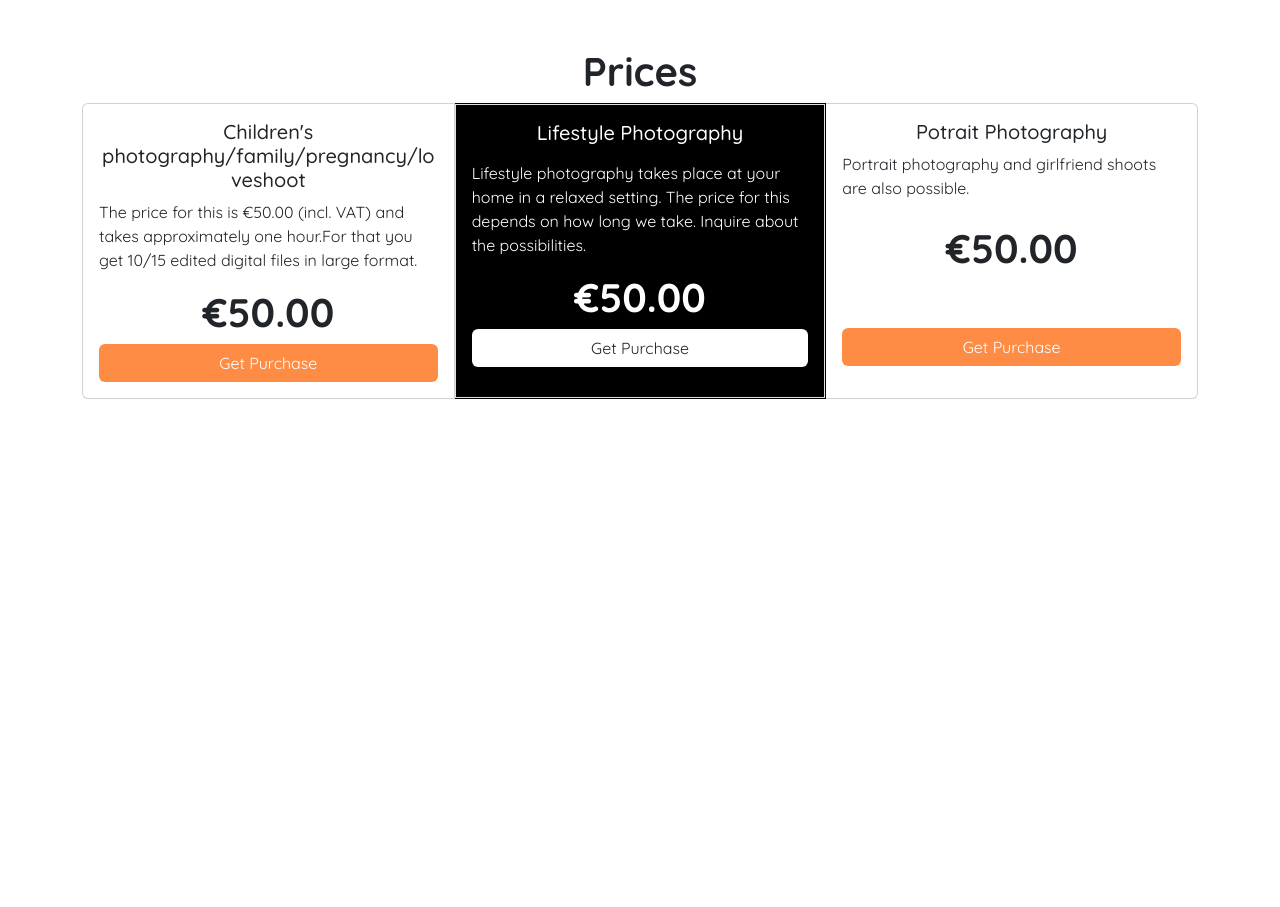
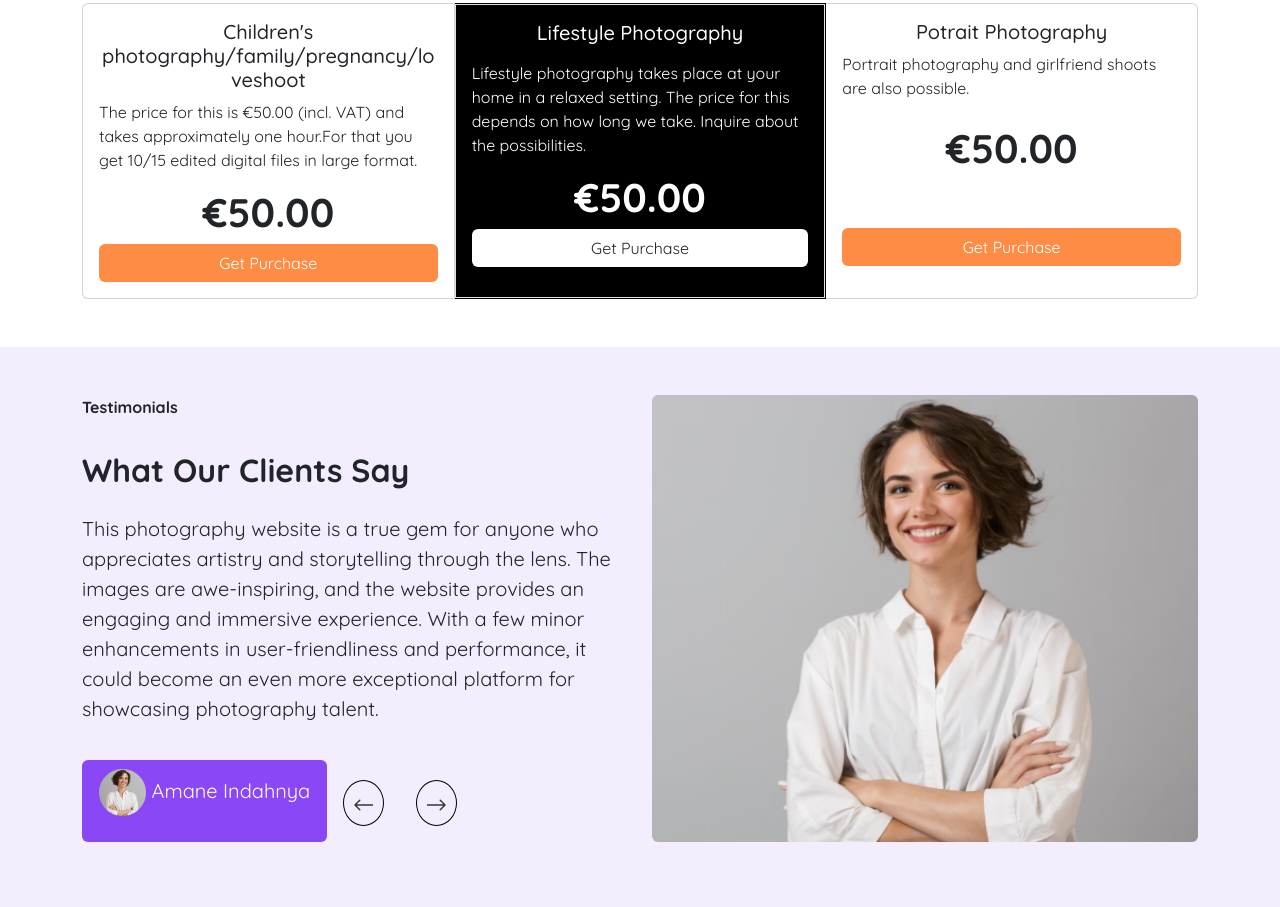
Before and after one commit to Al-Shahriar-Nazim/Hp-assaingment-2, a plain HTML site: page index.html in a window 1280 px wide. Shown: the part 2393-3300 px from the top of the page. Before the commit the page ends 2792 px from the top, so only its background shows below. Drawn offline with nearby package versions, Linux system fonts and the light colour scheme.

Commit message:
added this client section

```diff
--- a/index.html
+++ b/index.html
@@ -295,37 +295,110 @@
         </div>
       </section>
 
-
       <!-- prices section -->
       <section class="container mx-auto">
         <h3 class="fs-1 fw-bold text-center">Prices</h3>
 
         <!-- first card -->
         <div class="card-group">
-  <div class="card ">
+          <div class="card">
             <div class="card-body">
-      <h5 class="card-title text-center">Children's photography/family/pregnancy/loveshoot</h5>
-      <p class="card-text">The price for this is €50.00 (incl. VAT) and takes approximately one hour.For that you get 10/15 edited digital files in large format.</p>
+              <h5 class="card-title text-center">
+                Children's photography/family/pregnancy/loveshoot
+              </h5>
+              <p class="card-text">
+                The price for this is €50.00 (incl. VAT) and takes approximately
+                one hour.For that you get 10/15 edited digital files in large
+                format.
+              </p>
               <h2 class="fs-1 fw-bold text-center">€50.00</h2>
-<button type="button" class="btn  mx-auto w-100 search-btn ">Get Purchase</button>
+              <button type="button" class="btn mx-auto w-100 search-btn">
+                Get Purchase
+              </button>
             </div>
           </div>
 
           <div class="card bg-black text-white">
             <div class="card-body border">
               <h5 class="card-title text-center mb-3">Lifestyle Photography</h5>
-      <p class="card-text mb-3">Lifestyle photography takes place at your home in a relaxed setting. The price for this depends on how long we take. Inquire about the possibilities.</p>
+              <p class="card-text mb-3">
+                Lifestyle photography takes place at your home in a relaxed
+                setting. The price for this depends on how long we take. Inquire
+                about the possibilities.
+              </p>
               <h2 class="fs-1 fw-bold text-center mb-2">€50.00</h2>
-<button type="button" class="btn  mx-auto w-100 bg-white ">Get Purchase</button>
+              <button type="button" class="btn mx-auto w-100 bg-white">
+                Get Purchase
+              </button>
             </div>
           </div>
 
           <div class="card">
             <div class="card-body">
               <h5 class="card-title text-center mx-2">Potrait Photography</h5>
-      <p class="card-text mb-4">Portrait photography and girlfriend shoots are also possible.</p>
+              <p class="card-text mb-4">
+                Portrait photography and girlfriend shoots are also possible.
+              </p>
               <h2 class="fs-1 fw-bold text-center">€50.00</h2>
-<button type="button" class="btn  mx-auto w-100 search-btn mt-5">Get Purchase</button>
+              <button type="button" class="btn mx-auto w-100 search-btn mt-5">
+                Get Purchase
+              </button>
+            </div>
+          </div>
+        </div>
+      </section>
+
+      <!-- client section -->
+      <section class="skilled-color" style="height: 560px">
+        <div class="container mx-auto mt-5">
+          <div class="row gap-5 gap-md-0 py-5">
+            <div class="col-md-6 col-12">
+              <p class="fw-bolder">Testimonials</p>
+              <h1 class="pt-3 fw-bold fs-2">What Our Clients Say</h1>
+              <p class="pt-3 fs-5">
+                This photography website is a true gem for anyone who
+                appreciates artistry and storytelling through the lens. The
+                images are awe-inspiring, and the website provides an engaging
+                and immersive experience. With a few minor enhancements in
+                user-friendliness and performance, it could become an even more
+                exceptional platform for showcasing photography talent.
+              </p>
+              <div class="pt-3">
+             <div class="d-flex hide">
+              <div
+              class="btn rounded btn-lg mt-1"
+              style="background-color: #8a47f6; color: white"
+            >
+              <img src="images/circle-1.png" alt="" />
+              Amane Indahnya
+            </div>
+            <div class="mt-4 m-3 circle ">
+              <img src="images/Arrow 1.png" alt="" class="">
+            </div>
+            <div class="mt-4 m-3 circle">
+              <img src="images/Arrow 2.png" alt="" class="">
+            </div>
+             </div>
+              </div>
+            </div>
+
+            <img
+              src="images/Ellipse 8.png"
+              class="position-absolute bottom-0 end-0 z-n1"
+              alt=""
+            />
+            <img
+              src="images/Ellipse 7.png"
+              class="position-absolute bottom-0 end-0 z-n1 mt-4"
+              alt=""
+            />
+
+            <div class="col-md-6 col-12">
+              <img
+                src="images/client.png"
+                alt=""
+                class="w-100 h-100 object-fit-cover rounded"
+              />
             </div>
           </div>
         </div>
--- a/styles/styles.css
+++ b/styles/styles.css
@@ -23,9 +23,14 @@ body {
 }
 .skilled-color {
   background-color: #f3edfe;
-  height: 740px;
+  height: 640px;
 }
 
+.circle{
+  border: 1px solid black;
+  padding: 10px;
+  border-radius: 50%;
+}
 
 
 
@@ -47,4 +52,7 @@ margin-top: 100px;
     background-color: #f3edfe;
     height: 340px;
   }
+  .hide{
+    visibility: hidden;
+  }
 }
```
Also changed, not shown: images/circle-1.png (added), images/circle-2.png (added), images/client.png (renamed from images/Rectangle 24.png). Lines whose indentation alone changed are shown as unchanged.
